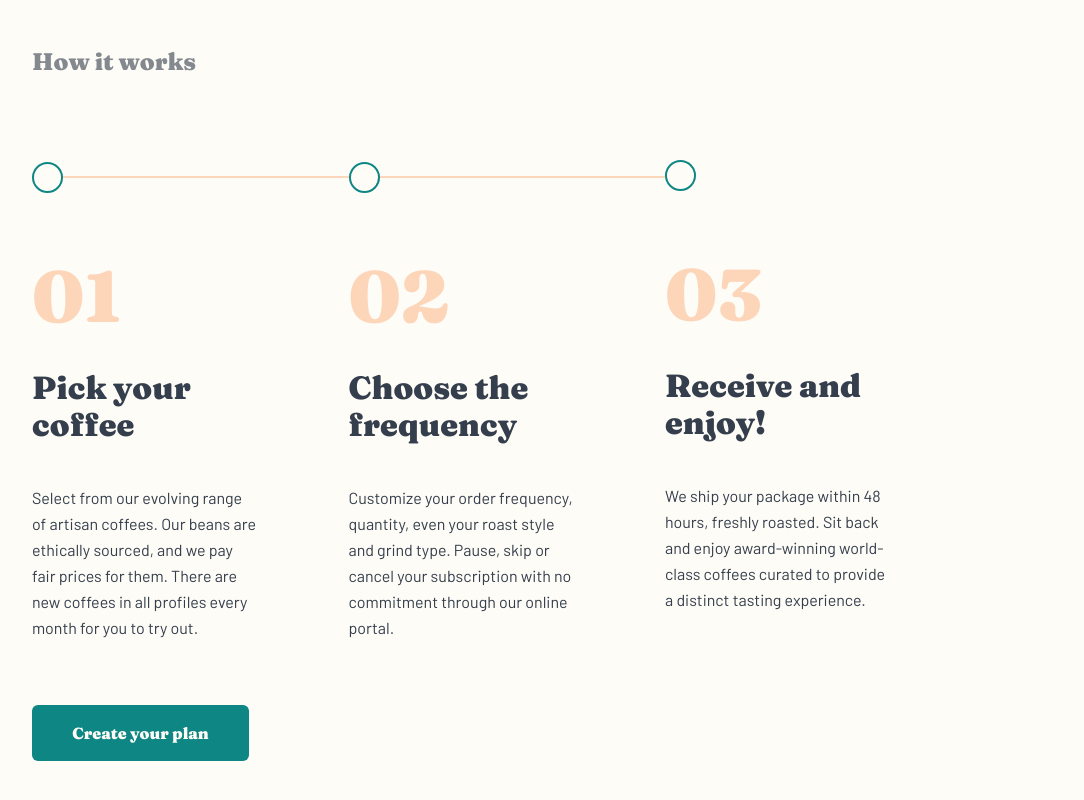
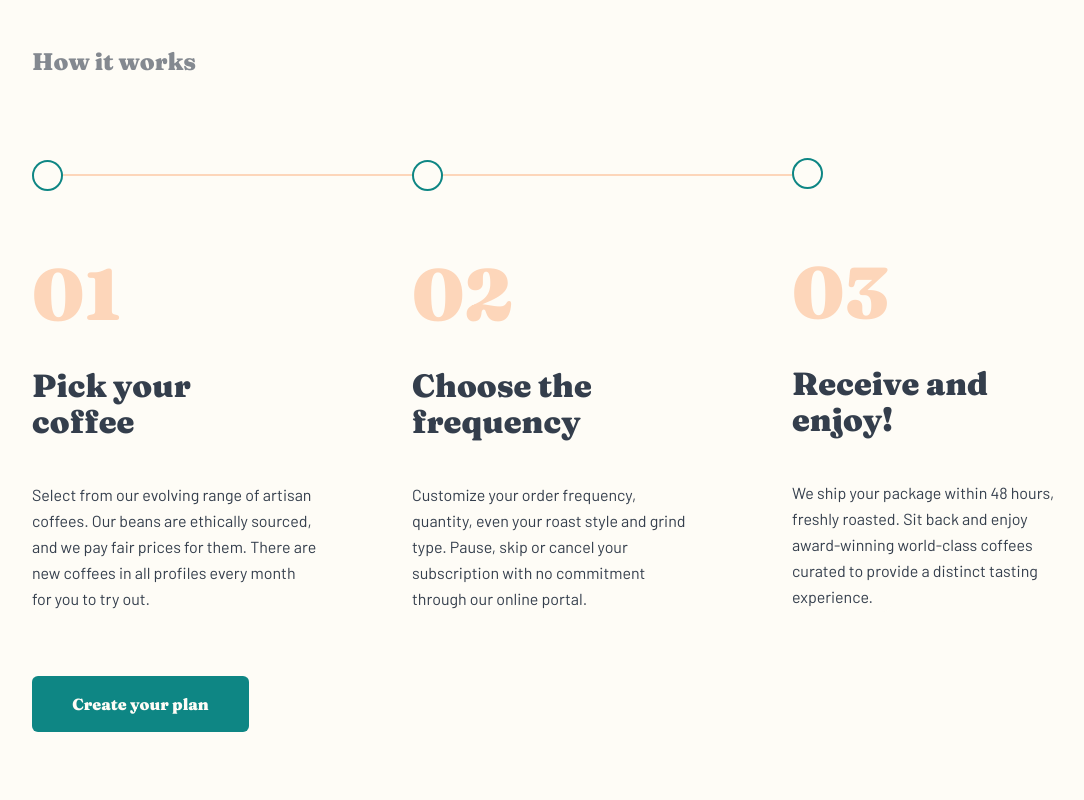
Before and after one commit to CodeHunt101/beanly-coffee, a Next.js app: page / in a window 1280 px wide. Shown: the part 2878-3678 px from the top of the page, without its empty margins (133-1217 px from the left). Built offline with nearby package versions, Linux system fonts and the light colour scheme.

Commit message:
fix on the steps component

```diff
--- a/components/steps/Steps.module.scss
+++ b/components/steps/Steps.module.scss
@@ -3,6 +3,7 @@
 @use "@/styles/abstracts/functions" as *;
 
 .stepsWrapper {
+  --circle-border-width: 2px;
   border-radius: 0.625rem;
 
   @include md {
@@ -33,10 +34,11 @@
 
   @include md {
     text-align: start;
+    margin-bottom: calc(2.5rem - var(--circle-border-width));
   }
 
   @include lg {
-    margin-bottom: 5rem;
+    margin-bottom: calc(5rem - var(--circle-border-width));
   }
 }
 
@@ -53,7 +55,7 @@
   flex-direction: column;
   --gap-md: 0.625rem;
   --gap-lg: 2.5rem;
-  --gap-xl: 5.625rem;
+  --gap-xl: 5.938rem;
 
   @include md {
     flex-direction: row;
@@ -114,13 +116,17 @@
     max-width: 285px;
     min-width: 223px;
   }
+
+  @include xl {
+    min-width: 285px;
+  }
 }
 
 .circle {
   @include md {
     width: var(--circle-diameter);
     height: var(--circle-diameter);
-    border: 2px solid;
+    border: var(--circle-border-width) solid;
     border-radius: 50%;
     border-color: to-hsl-comma-sep($clr-primary);
     z-index: 1; // Ensure the circle appears above connecting line
@@ -156,6 +162,7 @@
     max-width: 255px;
     margin-bottom: 2.625rem;
     @include font-size(550);
+    line-height: 1.125;
   }
 }
 
```
